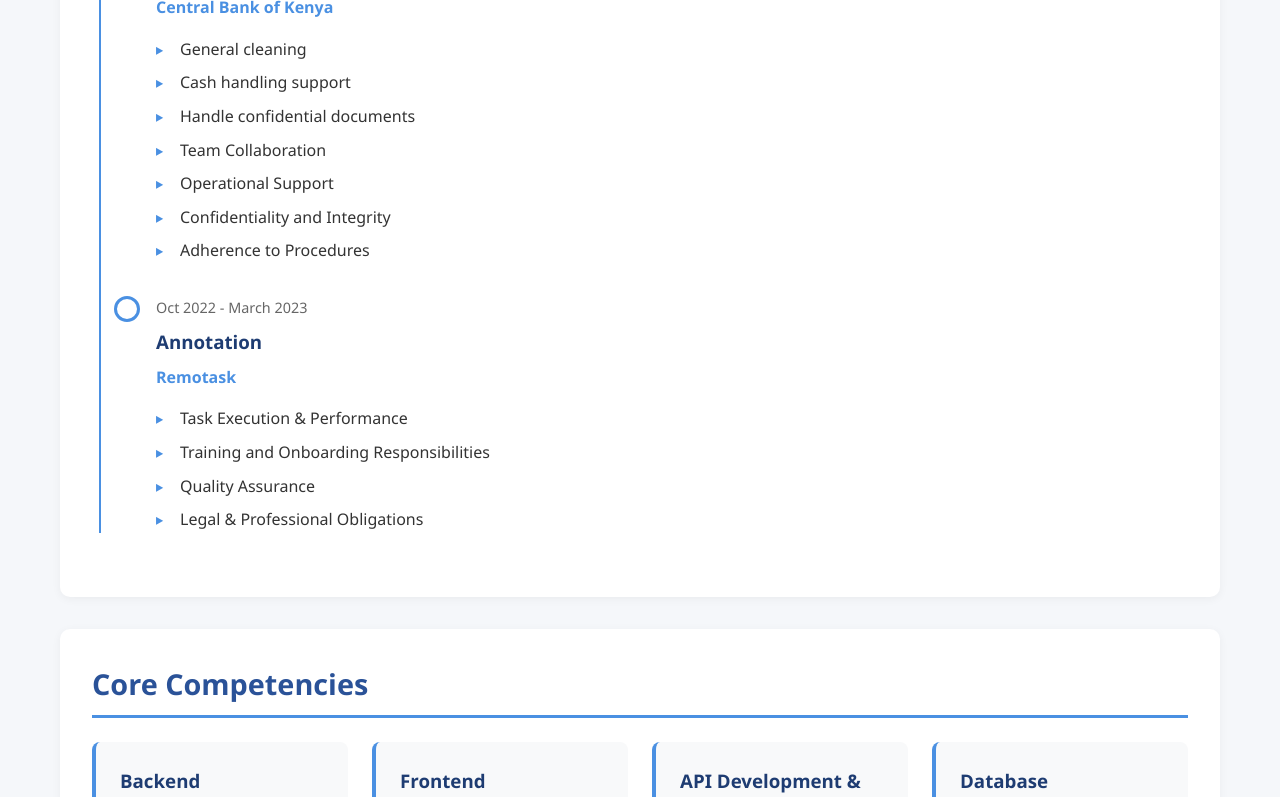
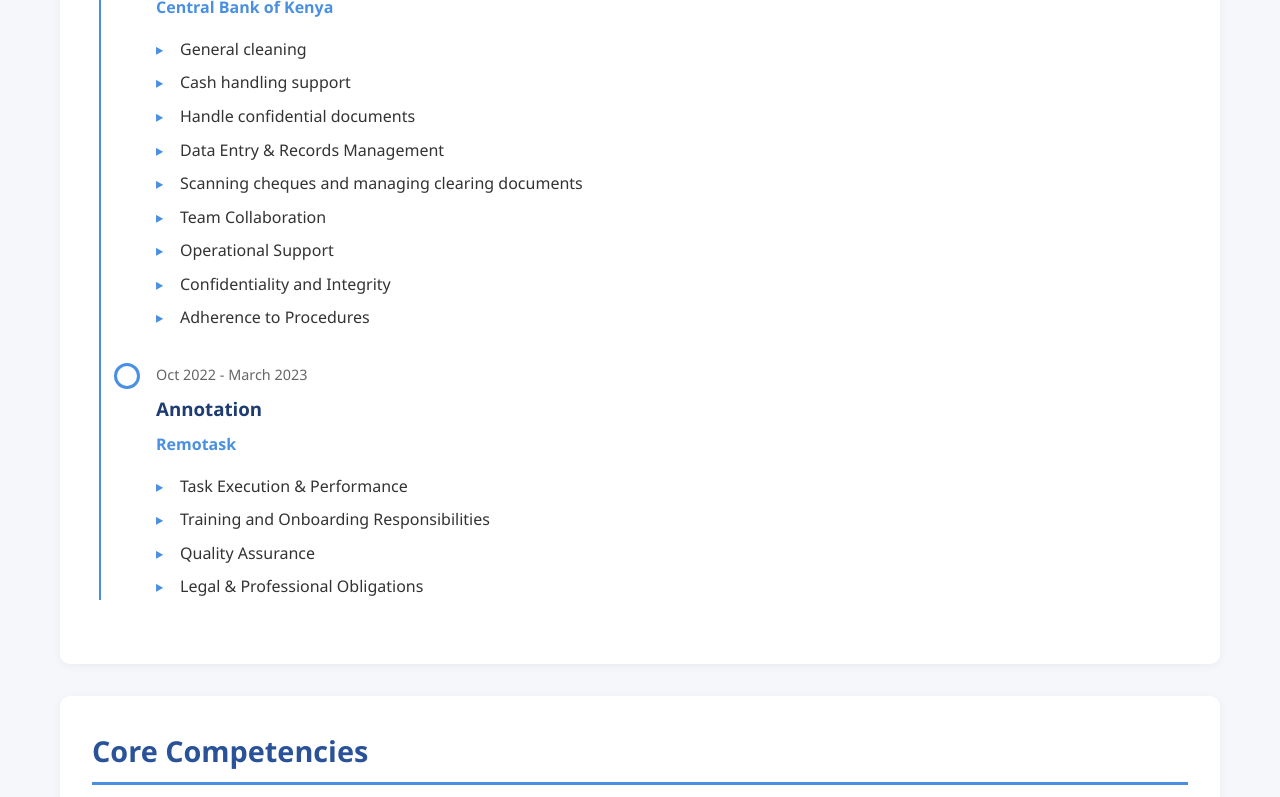
Before and after one commit to Alphonce08/portfolio, a React (Create React App) app: page / in a window 1280 px wide. Shown: the part 812-1609 px from the top of the page. Built offline with nearby package versions, Linux system fonts and the light colour scheme.

Commit message:
...Update...

```diff
--- a/src/components/Experience.js
+++ b/src/components/Experience.js
@@ -10,6 +10,8 @@ const Experience = () => {
         'General cleaning',
         'Cash handling support',
         'Handle confidential documents',
+        'Data Entry & Records Management',
+        ' Scanning cheques and managing clearing documents',
         'Team Collaboration',
         'Operational Support',
         'Confidentiality and Integrity',
```
